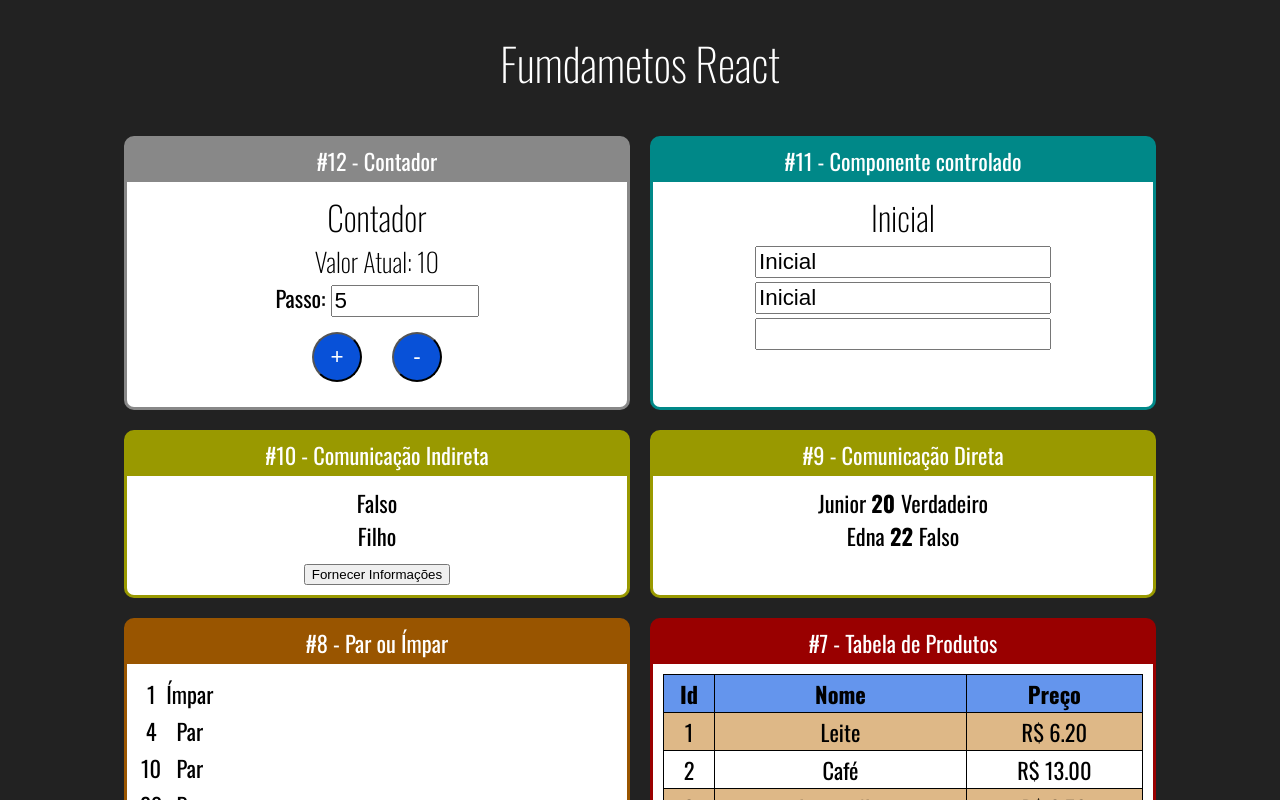
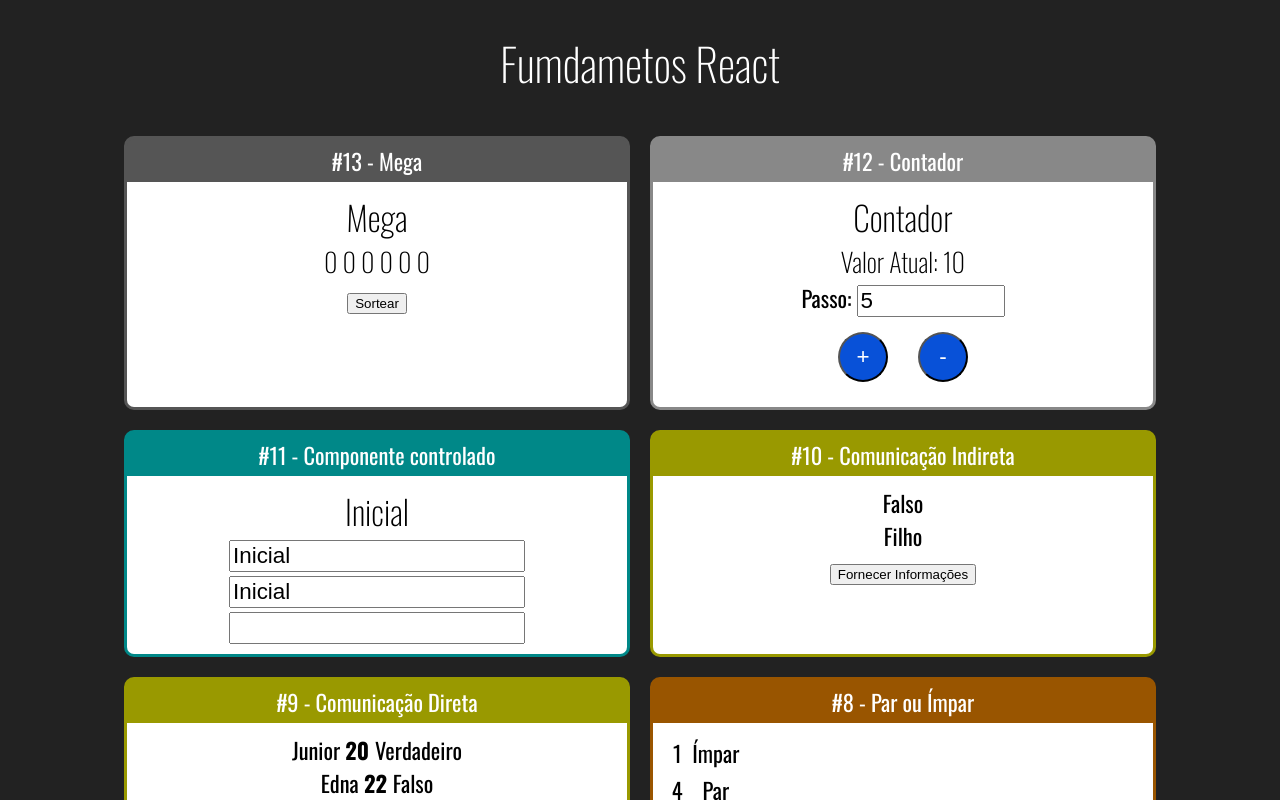
Before and after one commit to fabiojpegoraro/curso-react-redux, a React (Create React App) app in the folder fundamentos-react/: page / in a window 1280 px wide. Shown: the top 800 px of the page. Built offline with nearby package versions, Linux system fonts and the light colour scheme.

Commit message:
Fundamentos React

```diff
--- a/fundamentos-react/src/App.jsx
+++ b/fundamentos-react/src/App.jsx
@@ -14,12 +14,16 @@ import DiretaPai from "./components/comunicacao/DiretaPai";
 import IndiretaPai from "./components/comunicacao/IndiretaPai";
 import Input from "./components/formulario/Input";
 import Contador from "./components/contador/Contador";
+import Mega from "./components/mega/Mega";
 
 // eslint-disable-next-line import/no-anonymous-default-export
 export default () => (
   <div className="App">
     <h1>Fumdametos React</h1>
     <div className='Cards'>
+    <Card titulo='#13 - Mega' color="#555">
+      <Mega/>
+    </Card>
     <Card titulo='#12 - Contador' color="#888">
       <Contador numeroInicial={10}/>
     </Card>
--- /dev/null
+++ b/fundamentos-react/src/components/mega/Botao.jsx
@@ -0,0 +1,11 @@
+import React from "react";
+
+export default (props) => {
+
+    return(
+        <div>
+            <button onClick={props.acao}>Sortear</button>
+        </div>
+
+    )
+}
--- /dev/null
+++ b/fundamentos-react/src/components/mega/Mega.jsx
@@ -0,0 +1,57 @@
+import React, { useState } from "react";
+import Numeros from "./Numeros";
+import './Numeros.css';
+import Botao from "./Botao";
+
+export default (props) => {
+
+ const gerarNumeroNaoContido = (min, max, array) => {
+     const aleatorio = parseInt(Math.floor(Math.random() * (max - min)) + min);
+     return array.includes(aleatorio) ?
+     gerarNumeroNaoContido(min, max, array) :
+     aleatorio;
+ }
+
+    const gerarNumeros = (quantidade) => {
+        const numeros = Array(quantidade)
+            .fill(0)
+            .reduce((nums) => {
+                const novoNumero = gerarNumeroNaoContido(1, 60, nums);
+                return [...nums, novoNumero];
+            }, [])
+    return numeros.sort((n1, n2) => n1 - n2);
+
+        // let numeros = Array(quantidade);
+        // let numeroSorteado;
+
+        // for(let i = 1; i <= quantidade; i++){
+        //     numeroSorteado = Math.floor(Math.random() * (61 - 0)) + 0;
+
+        //     if(i === 1){
+        //         numeros.push(numeroSorteado);
+        //     }else if(numeros.some((numero) => numero === numeroSorteado)){
+        //         i--;
+        //     }else{
+        //         numeros.push(numeroSorteado);
+        //     };
+        // }
+
+        // return numeros.sort((n1, n2) => n1 - n2);
+    };
+
+    const[numeros, setNumeros] = useState(Array(6).fill(0));
+
+    const acao = () => {
+        setNumeros(gerarNumeros(6));
+    }
+
+    return(
+        <div className="Mega">
+            <h2>Mega</h2>
+                <h3>
+                    <Numeros numeros={numeros}/>
+                </h3>
+            <Botao acao={acao}/>
+        </div>
+    )
+}
--- /dev/null
+++ b/fundamentos-react/src/components/mega/Numeros.css
@@ -0,0 +1,15 @@
+/* .Mega {
+    width: 100%;
+    display: flex;
+    flex-direction: column;
+    justify-content: center;
+} */
+
+/* .Mega table{
+    border-collapse: collapse;
+    width: 200px;
+}
+
+.Mega table tr td{
+    border: solid 1px;
+} */
--- /dev/null
+++ b/fundamentos-react/src/components/mega/Numeros.jsx
@@ -0,0 +1,8 @@
+import React from "react";
+
+export default (props) => {
+
+    return(
+        <div>{props.numeros.join(" ")}</div>
+    );
+}
```
